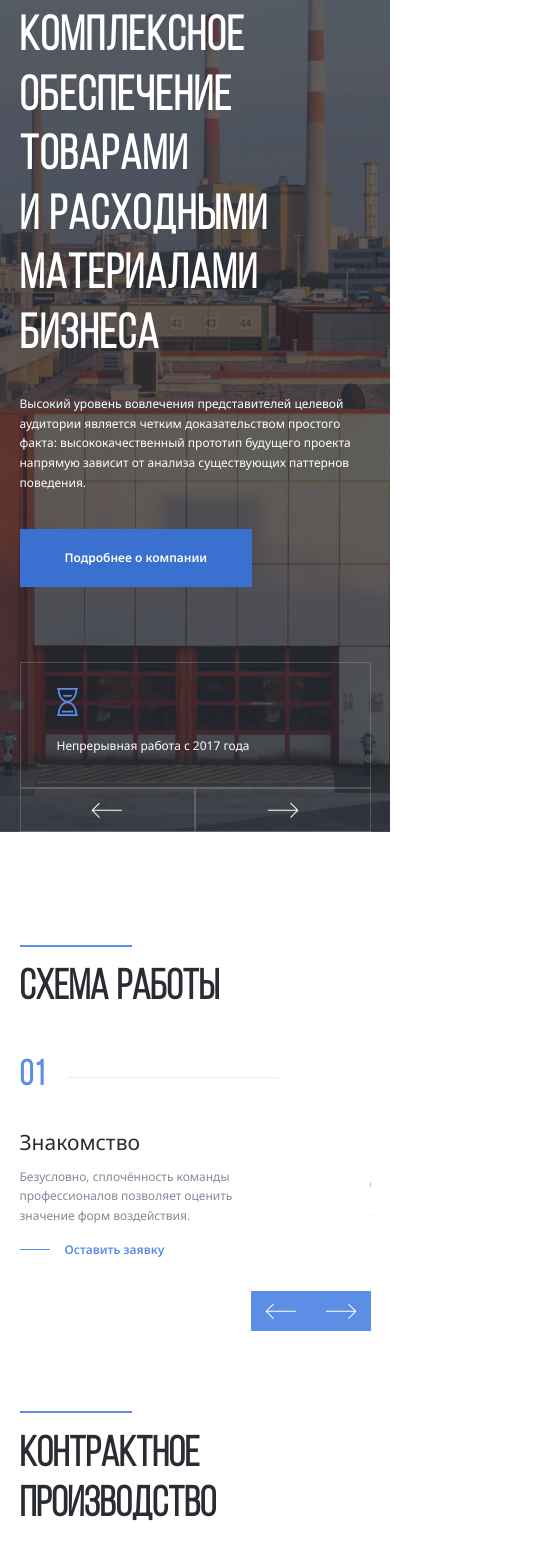
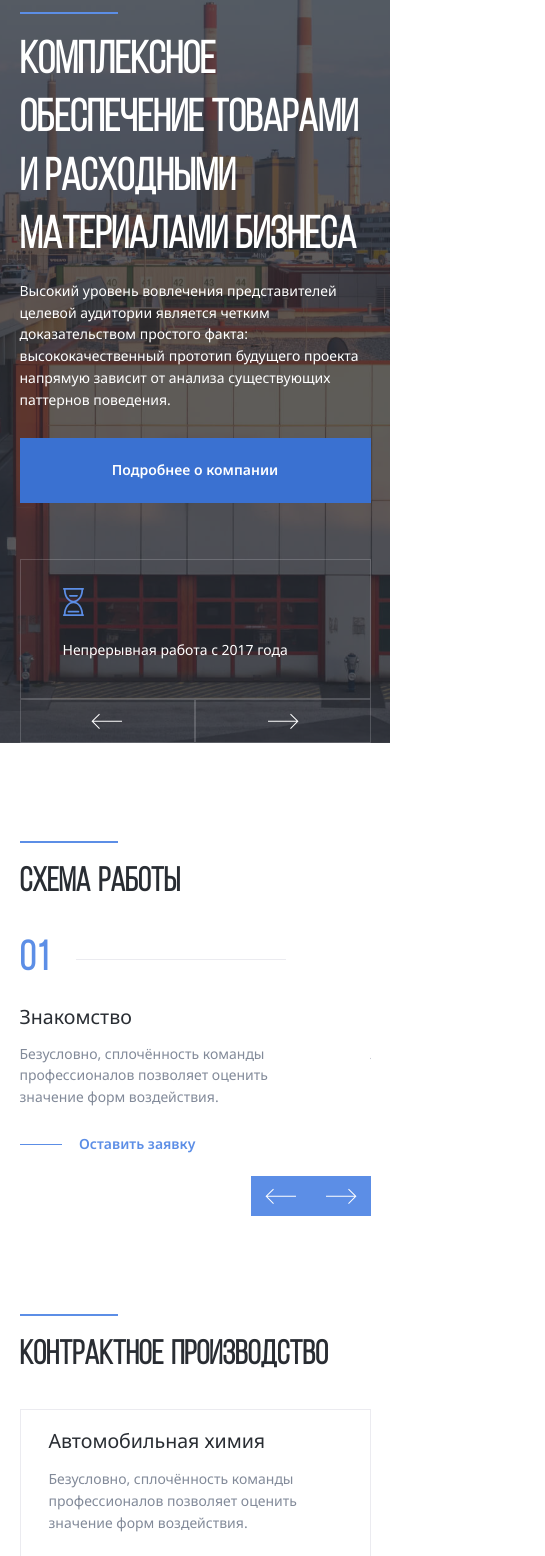
Before and after one commit to marymina-web/Aliance, a plain HTML site: page index.html in a window 390 px wide. Shown: the part 104-1660 px from the top of the page, 545 px wide, since content can reach past the window. Drawn offline with Linux system fonts and the light colour scheme.

Commit message:
fixed mobile pixel perfect

```diff
--- a/css/style.css
+++ b/css/style.css
@@ -185,6 +185,9 @@ body {
   line-height: 165%;
   margin-bottom: 3rem;
 }
+.header-button {
+  padding: 1.625rem 3.75rem;
+}
 
 
 .header-features {
@@ -202,9 +205,6 @@ body {
   height: auto; /* тк в swiper height уже 100%*/
   width: 18rem;
   border: 1px solid rgba(235, 235, 240, 0.2);
-}
-.header-button {
-  padding: 1.625rem 3.75rem;
 }
 .header-features-text {
   font-weight: 400;
@@ -239,7 +239,7 @@ body {
 .section-title {
   font-family: "Bebas Neue Book";
   font-size: 3.75rem;
-  word-spacing: 2px;
+  word-spacing: 2.5px;
   line-height: 120%;
   color: #292D33;
   margin-top: 1.4375rem;
@@ -329,9 +329,6 @@ body {
 }
 
 
-.production {
-  margin-top: -2.7rem;
-}
 .cards {
   display: flex;
   flex-wrap: wrap;
@@ -450,17 +447,18 @@ body {
 }
 
 @media (max-width: 1460px) {
-  html {
-    font-size: 13px;
+  .section {
+    margin-top: 7rem;
+    margin-bottom: 6.2rem;
   }
   .header-content {
     padding-top: 6rem;
   }
   .header-logo {
-    padding: 2rem;
+    padding: 1rem;
   }
   .logo-svg {
-    max-width: 6rem;
+    max-width: 9rem;
   }
   .header-nav {
     padding-left: 2rem;
@@ -485,7 +483,7 @@ body {
     margin-right: 2rem;
   }
   .header-content {
-    padding-top: 5rem;
+    padding-top: 3.4rem;
   }
   .header-phone {
     display: none;
@@ -494,8 +492,8 @@ body {
     height: 5rem;
   }
   .navbar-button {
-    padding-left: 2rem;
-    padding-right: 2rem;
+    padding-left: 1.8rem;
+    padding-right: 2.1rem;
   }
   .slider-buttons {
     display: flex;
@@ -508,6 +506,7 @@ body {
   }
   .section-slider-buttons {
     display: flex;
+
   }
   .trademark-svg {
     flex-shrink: 0;
@@ -516,14 +515,8 @@ body {
 }
 
 @media (max-width: 1060px) {
-  html {
-    font-size: 12px;
-  }
   .container {
     max-width: 60rem;
-  }
-  .header-content {
-    padding-top: 4rem;
   }
   .header-nav {
     display: none;
@@ -532,13 +525,16 @@ body {
     flex-grow: 1;
     justify-content: center;
   }
+  .logo-svg {
+    max-width: 10rem;
+  }
   .mobile-menu-toggle {
     width: 80px;
     height: 100%;
     display: flex;
     flex-direction: column;
     justify-content: space-between;
-    padding: 1.9rem 2.5rem;
+    padding: 2rem 2.1rem;
     border-right: 1px solid rgba(235, 235, 240, 0.2);
   }
   .navbar-light .mobile-menu-line {
@@ -660,47 +656,74 @@ body {
   .container {
     max-width: 40rem;
   }
+  .seporator {
+    width: 7rem;
+  }
   .header-title {
-    font-size: 4.5rem;
+    font-size: 3.2rem;
+    line-height: 130%;
+    letter-spacing: 0px;
+    word-spacing: .5px;
+    margin-bottom: 1rem;
+  }
+  .header-text {
+    line-height: 155%;
+    margin-top: .9rem;
+    margin-bottom: 2rem;
+  }
+  .steps-title {
+  font-size: 1.4rem;
+  margin-top: 1.188rem;
   }
   .section-title {
-    font-size: 4rem;
-  }
-  .header-content {
-    padding-top: 3rem;
+    font-size: 3.5rem;
+    margin-bottom: 2.3rem;
   }
   .card {
     flex-basis: 100%;
   }
+  .card-content {
+    padding: 1.2rem 2rem;
+  }
+  .card-title {
+    font-size: 1.4rem;
+    word-spacing: 0px;
+  }
   .card-text {
-    margin-bottom: 25rem;
+    margin-bottom: 20.5rem;
   }
   .steps-text {
-    width: 16.75rem;
+    margin-bottom: 1.8rem;
+    line-height: 155%;
+  }
+  .steps {
+    margin-bottom: 0;
   }
   .steps-num::after {
     width: 160px;
   }
+  .steps-link::before {
+    width: 3rem;
 }
 
 @media (max-width: 576px) {
   .container {
     max-width: 90%;
   }
-  .header-title {
-    font-size: 4rem;
+  .header-button {
+    width: 100%;
+    text-align: center;
+    padding: 1.5rem 3rem;
+  }
+  .header-features {
+    min-height: 10rem;
+    margin-top: 4rem;
   }
   .section-title {
-    font-size: 3.5rem;
-  }
-  .header-content {
-    padding-top: 3rem;
+    font-size: 2.4rem;
   }
   .steps-num::after {
     width: 160px;
-  }
-  .card-text {
-    margin-bottom: 26rem;
   }
 }
 
@@ -712,21 +735,3 @@ body {
     width: 210px;
   }
 }
-
-@media (max-width: 470px) {
-  .card-text {
-    margin-bottom: 24rem;
-  }
-}
-
-@media (max-width: 430px) {
- .card-text {
-   margin-bottom: 20rem;
- }
-}
-
-@media (max-width: 370px) {
-  .card-text {
-    margin-bottom: 18rem;
-  }
-}
```
